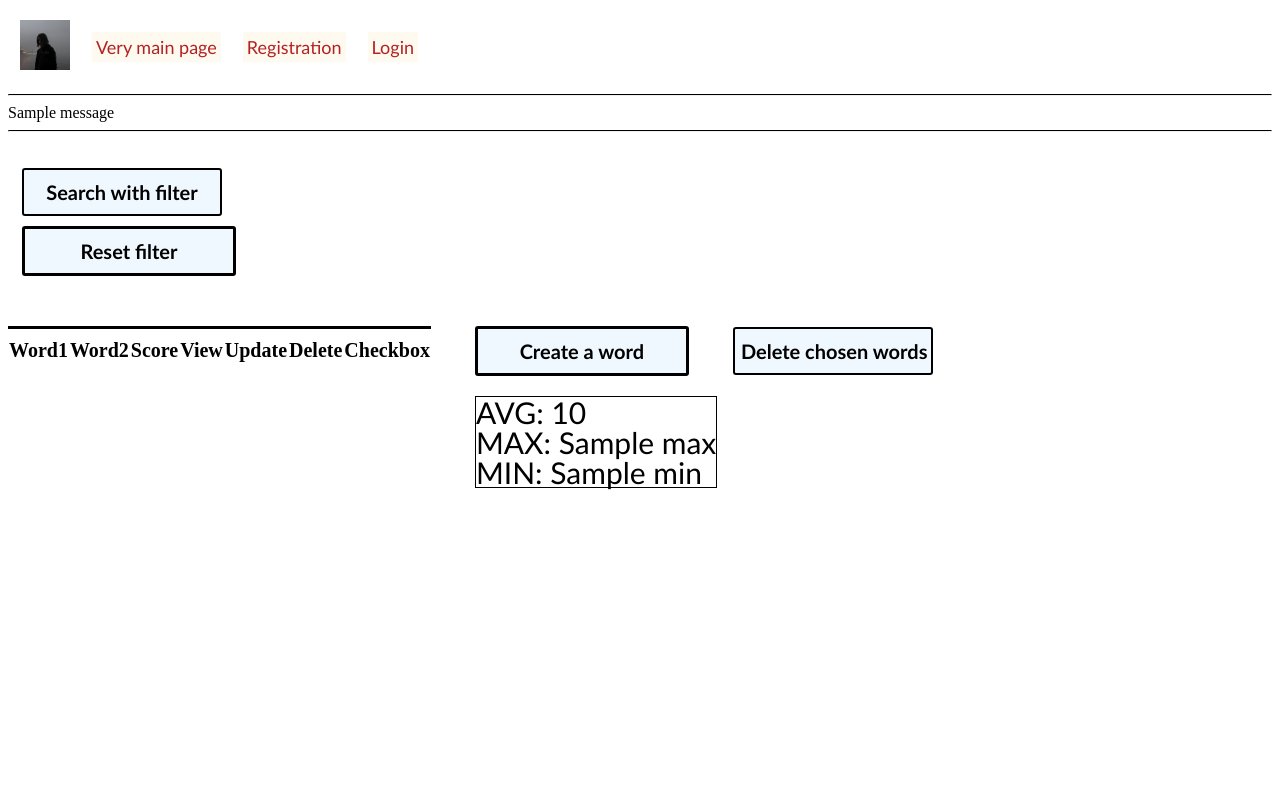
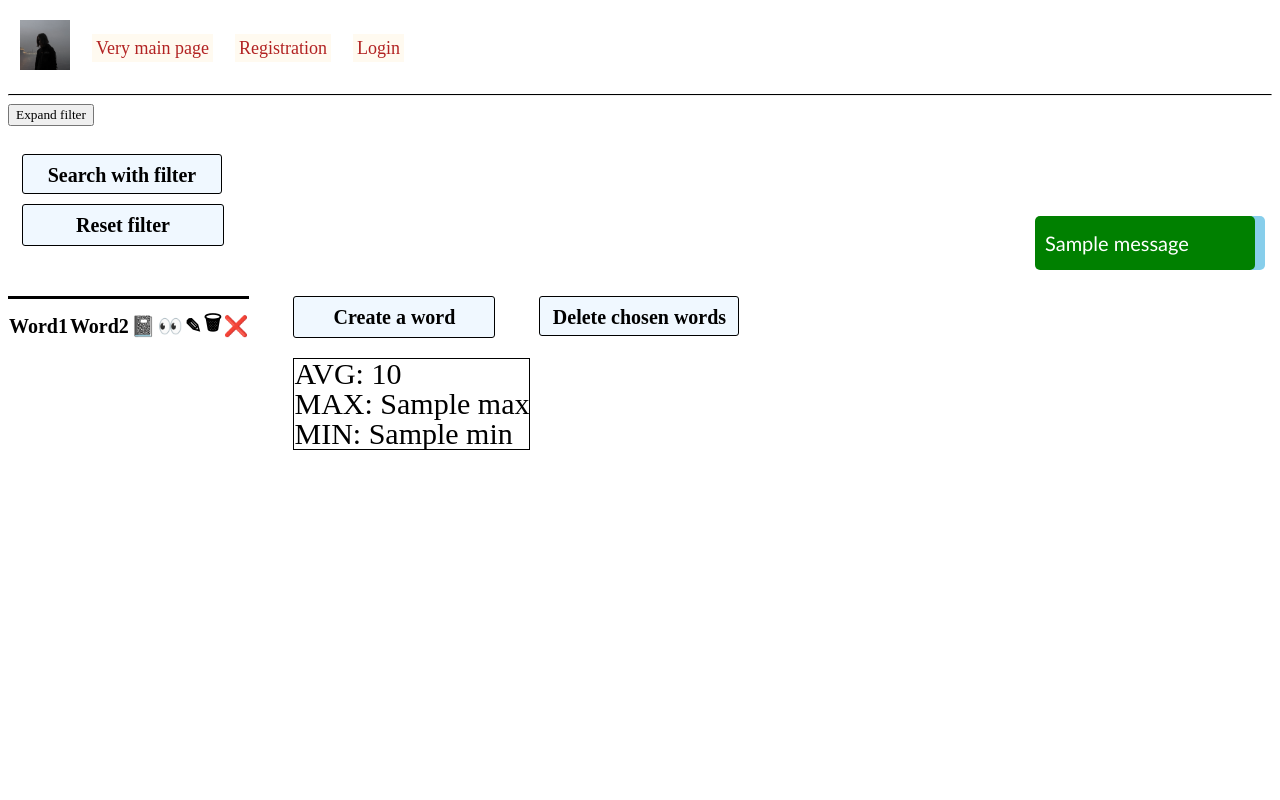
Before and after one commit to kokkinn/words-learn-helper-django, a Django app: template src/words/templates/words/list.html in a window 1280 px wide. Run offline with Django 3.2, Linux system fonts and the light colour scheme; the template is opened without the code that fills it: most values are stand-ins (such as "Sample title", 1, 10 or a date in 2020); one stand-in notice (Sample message) is shown; lists and menus that the app fills with data are empty.

Commit message:
more css and html added

```diff
--- a/src/templates/base.html
+++ b/src/templates/base.html
@@ -6,7 +6,9 @@
     <meta charset="UTF-8">
     <title>Learn Helper</title>
     <link rel="stylesheet" type="text/css" href="{% static '/words/css/buttons.css' %}">
+    <link rel="stylesheet" type="text/css" href="{% static '/words/css/alerts.css' %}">
     <link rel="stylesheet" type="text/css" href="{% static '/css/st.css' %}">
+
     <script src="{% static 'words/js/scripts_ws.js' %}"></script>
 
 </head>
--- a/src/templates/index.html
+++ b/src/templates/index.html
@@ -1,6 +1,9 @@
 {%extends 'base.html'%}
 
 {%block content%}
+
+
+
     <h1>Welcome to base site page???!!!</h1>
     <h1><a href="{% url 'words:home' %}">Words page</a></h1>
 {%endblock content%}
--- a/src/templates/messages.html
+++ b/src/templates/messages.html
@@ -1,13 +1,35 @@
-{% if messages or form %}
+<div id="notification-area">
+</div>
+
+{% for message in messages %}
+<script type="text/javascript" language="JavaScript">
+    notifySuccess('{{message}}');
+
+</script>
+{% endfor %}
+
+{% if form.errors %}
 {% for field in form %}
-{{ field.errors }}
+{% for error in field.errors %}
+<script type="text/javascript" language="JavaScript">
+    notifyError('{{error}}');
+
+</script>
 {% endfor %}
-{% for message in messages %}
-{{ message }}
 {% endfor %}
-{% else %}
-<p></p>
 {% endif %}
 
 
-<hr>
+
+<!--{% if messages or form %}-->
+<!--{% for field in form %}-->
+<!--{{ field.errors }}-->
+<!--{% endfor %}-->
+<!--{% for message in messages %}-->
+<!--{{ message }}-->
+<!--{% endfor %}-->
+<!--{% else %}-->
+<!--<p></p>-->
+<!--{% endif %}-->
+
+<!--<hr>-->
--- /dev/null
+++ b/src/words/static/words/css/alerts.css
@@ -0,0 +1,49 @@
+* {
+  font-family:"Raleway";
+}
+#notification-area {
+  position:fixed;
+  top:0px;
+  right:10px;
+  width:250px;
+  height:100vh;
+  display:flex;
+  flex-direction:column;
+  justify-content:flex-end;
+}
+#notification-area .notification {
+  position:relative;
+  padding:15px 10px;
+  background:#111;
+  color:white;
+  font-family:Optima;
+  font-size:20px;
+  font-weight:400;
+  border-radius:5px;
+  margin:530px 15px;
+  opacity:0;
+
+  left:20px;
+  animation:showNotification 500ms ease-in-out forwards;
+
+
+   box-shadow: 10px 0px orange;
+
+}
+@keyframes showNotification {
+  to {
+    opacity:1;
+    left:0px;
+
+  }
+}
+#notification-area .notification.success {
+  background:green;
+  box-shadow: 10px 0px skyblue;
+}
+#notification-area .notification.error {
+  background:darkred;
+}
+#notification-area .notification.info {
+  background:#00acee;
+}
--- a/src/words/static/words/css/buttons.css
+++ b/src/words/static/words/css/buttons.css
@@ -1,29 +1,53 @@
+* {
+    font-family: Optima;
+}
+
 .next_prev_buttons {
     background-color:aliceblue;
     color:black;
-    padding-top: 10px;
-    padding-bottom: 10px;
-    padding-right:auto;
-    padding-left:auto;
+    padding: 0px 0px 0px 0px;
+    margin: 0px 0px 0px 0px;
+    display:block;
+    width:200px;
+    height:40px;
     border-radius:3px;
     border-color:black;
     border-style:solid;
+    border-width:thin;
     cursor:pointer;
     font-weight:bold;
     font-size:20px;
+    line-height:40px;
+    text-align:center;
     transition: color 0.5s, opacity 1s;
-    margin-left: auto;
-    margin-right: auto;
-    margin-top: 10px;
-    margin-bottom: 10px;
-    display: block;
-    font-family: Optima;
-    text-decoration: none;
-    width: 200px;
-
+    text-decoration:none;
     }
 
+.buttons_wc{
+    margin: 5px 0px 0px 0px;
+}
 
+.buttons_wc_container{
+    display:inline-block;
+
+}
+
+.td_wc_buttons{
+    vertical-align:bottom;
+    text-align:center;
+
+}
+
+.td_wc_groups{
+    vertical-align:top;
+    text-align:center;
+
+}
+.buttons_word_list{
+    margin-left:10px;
+    margin-bottom:0px;
+    margin-top:10px;
+}
     .next_prev_buttons:hover {
     color:firebrick;
         opacity:2;
@@ -77,8 +101,8 @@
     line-height: 30px;
     text-align: center;
     color: firebrick;
-    margin-left: 20px;
-    margin-right: auto;
+
+
     width: auto;
     border-color:black;
     border-style:solid;
@@ -125,20 +149,32 @@ a{
 .table_list td {
     border-left: 1px solid #000;
     border-right: 1px solid #000;
+    padding: 8px;
+}
 
-    padding: 5px;
-}
+.table_list td:first-child {
+  width: 100px;
+  }
+
+.table_list td:nth-child(2) {
+  width: 100px;
+
+  }
+
+.table_list td:nth-child(3) {
+  width: 30px;
+  text-align:center;
+  }
 
 .table_list th {
     border-top: 3px solid #000;
     padding-top: 10px;
+    font-size: 20px;
+    padding-bottom: 5px;
 
 }
 
-.table_list th {
-    font-size: 20px;
-    padding-bottom: 10px;
-}
+
 
 .tet{
     font-size: 16px
@@ -148,7 +184,7 @@ a{
     display:inline-block;
     margin-bottom:0px;
     padding-bottom:0px;
-    vertical-align: center;
+    vertical-align: bottom;
     text-align:left;
 }
 
@@ -182,14 +218,7 @@ a{
 
 
 
-.buttons_word_list{
-    width:200px;
-    margin-left:10px;
-    margin-bottom:0px;
-    text-align:center;
 
-
-}
 
 .filter_form{
     display:block;
@@ -260,12 +289,7 @@ a{
 
 
 
-.buttons_wc{
-    margin:0px;
-    padding-top:0px;
 
-    height:auto;
-}
 
 .label_gc{
     text-align: left;
--- a/src/words/templates/words/list.html
+++ b/src/words/templates/words/list.html
@@ -3,7 +3,9 @@
 {% load static%}
 
 
-<div class="filter_space">
+<div class="accordion">
+    <button type="button" class="accordion_button_wl">Expand filter</button>
+    <div class="accordion_content_wl">
         <form action="" method="GET">
             <div class="inline_block_label_field">
                 <div class="label_ filter_label">{{filter.form.word1.label}}</div>
@@ -33,7 +35,6 @@
 
             <br>
 
-
             <div class="inline_block_label_field">
                 <div class="label_ filter_label">{{filter.form.group.label}}</div>
                 <div class="groups_choice group_choice_word_list">{{filter.form.group}}</div>
@@ -42,17 +43,32 @@
             <div class="inline_block_label_field">
                 <input type="Submit" class='next_prev_buttons buttons_word_list' name="filter_button"
                        value="Search with filter">
-            <a onclick="checker()" class="next_prev_buttons buttons_word_list" href="{% url 'words:list' %}">Reset
+                <a class="next_prev_buttons buttons_word_list" href="{% url 'words:list' %}">Reset
                     filter</a>
-
             </div>
 
 
         </form>
 
+    </div>
+</div>
+<!--</div>-->
 
-</div>
+<!--<div class="buttons">-->
+<!--    <h1>Notifications</h1>-->
+<!--    <button onclick="notifySuccess()">-->
+<!--        Success-->
+<!--    </button>-->
+<!--    <button onclick="notifyError()">-->
+<!--        Error-->
+<!--    </button>-->
+<!--    <button onclick="notifyInfo()">-->
+<!--        Info-->
+<!--    </button>-->
+<!--</div>-->
 
+<!--<div id="notification-area">-->
+<!--</div>-->
 
 <form action="" method="POST">
     {% csrf_token %}
@@ -61,11 +77,11 @@
             <tr>
                 <th>Word1</th>
                 <th>Word2</th>
-                <th>Score</th>
-                <th>View</th>
-                <th>Update</th>
-                <th>Delete</th>
-                <th>Checkbox</th>
+                <th>&#128211;</th>
+                <th>&#128064;</th>
+                <th>&#9998;</th>
+                <th>&#128465;</th>
+                <th>&#10060;</th>
             </tr>
 
             {% if user.is_authenticated %}
```
Also changed, not shown: src/templates/test (1).html (added, +48 -0 lines), src/words/static/words/js/scripts_ws.js (+47 -0 lines), src/words/templates/words/word_form.html (+16 -22 lines). Lines whose indentation alone changed are shown as unchanged.
